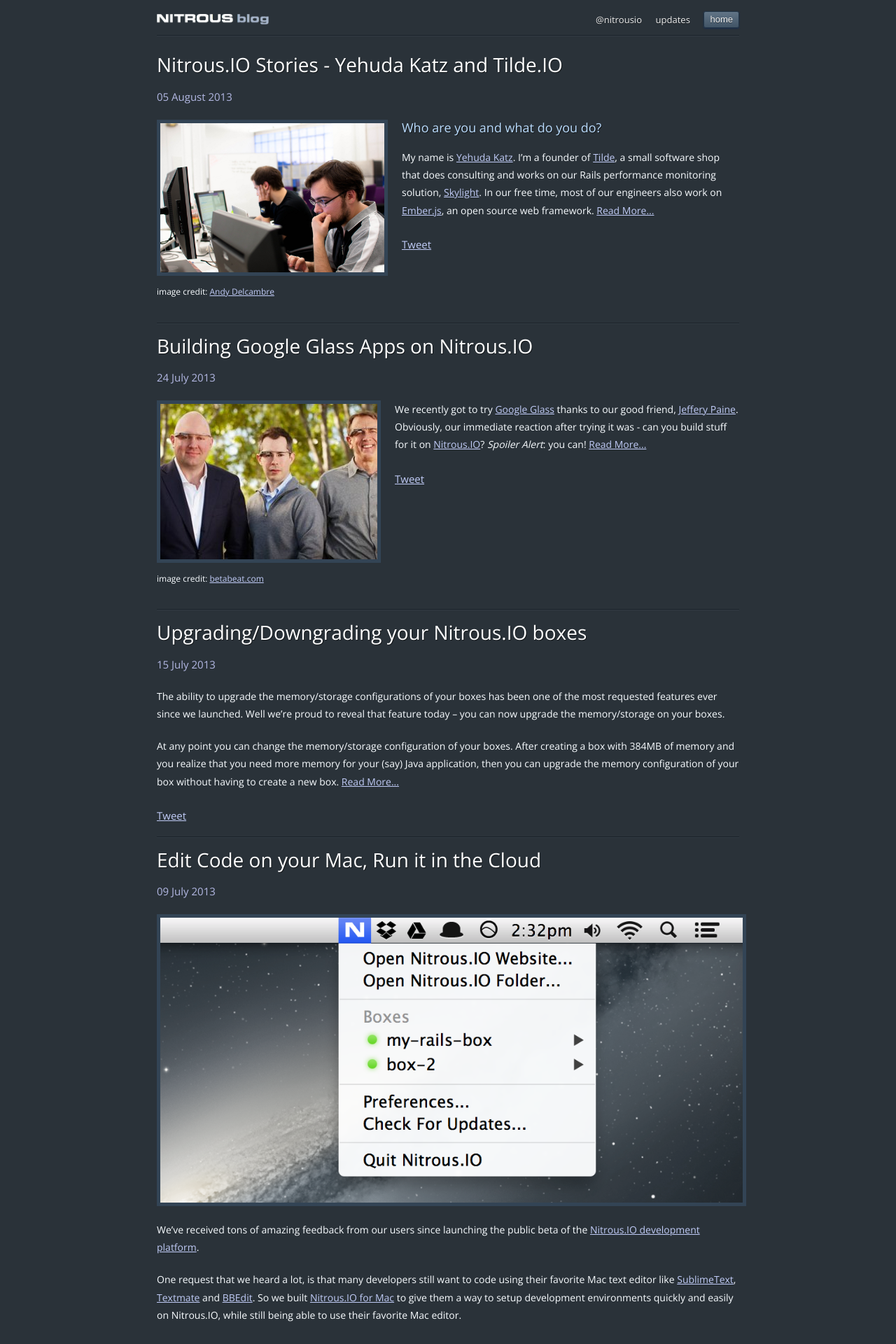
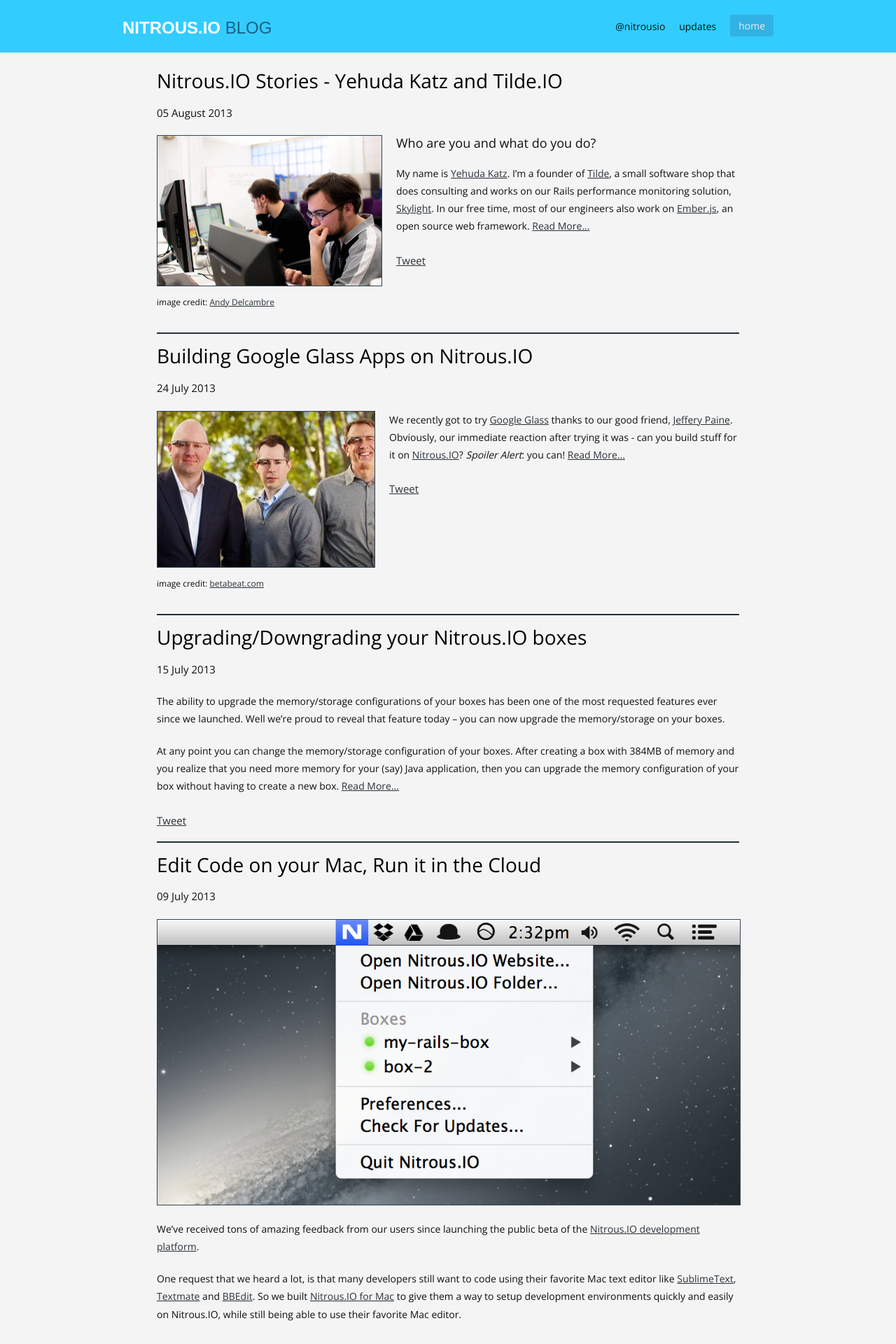
Before and after one commit to koheishingai/blog, a Jekyll site: the page built from index.html, in a window 1280 px wide. Shown: the top 1920 px of the page at 70% size. Built offline with Jekyll 4.4.1, drawn with Linux system fonts in a browser that asks for light colours; nearby versions of some CDN libraries; Markdown is read by kramdown in place of the engine named in the settings; comment, search, counter and statistics services are not loaded; grey boxes are pictures that could not be loaded.

Commit message:
readable layout, nitrous font, header and body bg colors

```diff
--- a/_includes/footer.html
+++ b/_includes/footer.html
@@ -3,4 +3,5 @@
     Powered by <a href="http://jekyllrb.com">Jekyll</a>. Coded on <a href="https://www.nitrous.io" class="action-link">nitrous.io</a>.
     <span id="feeds"><a href="http://feeds.feedburner.com/actionioblog"><img src="/images/rss-16.png" alt="Feedburner"/></a></span>
   </p>
+  <script async="async" src="https://ajax.googleapis.com/ajax/libs/webfont/1/webfont.js" type="text/javascript"></script>
 </footer>
--- a/_layouts/default.html
+++ b/_layouts/default.html
@@ -1,20 +1,19 @@
 {% include head.html %}
 <body>
   <div id="cont">
-    <section role="main">
-      <header id="page-header" role="banner">
-        <h1>
-          <a href="/">
-            <img src="/images/blogwhite.png" width="160" style="border: none;padding: 0;" />
-          </a>
+    <header id="page-header" role="banner">
+      <div class="wrapper">
+        <h1 class="title">
+          <a href='/'>Nitrous.IO<span> Blog</span></a>
         </h1>
         <ul class="header-nav">
           <li><a href="https://twitter.com/intent/user?screen_name=nitrousio">@nitrousio</a></li>
           <li><a href="http://updates.nitrous.io">updates</a></li>
           <li><a href="https://www.nitrous.io" class="btn">home</a></li>
         </ul>
-      </header>
-      <hr />
+      </div>
+    </header>
+      <section role="main">
       <div id="content">
         {{ content }}
       </div>
--- a/css/action.css
+++ b/css/action.css
@@ -21,7 +21,7 @@
 .clearfix:after {clear: both;}
 .visuallyhidden.focusable:active,.visuallyhidden.focusable:focus {position: static;clip: auto;height: auto;width: auto;margin: 0;overflow: visible;}
 /* Page =================================================== */
-html {background: #2a3239 0 repeat;font-size: 62.5%;-webkit-overflow-scrolling: touch;-webkit-tap-highlight-color: #f3f5f6;-webkit-text-size-adjust: 100%;-ms-text-size-adjust: 100%;}
+html {background: #f4f4f4;font-size: 62.5%;-webkit-overflow-scrolling: touch;-webkit-tap-highlight-color: #f3f5f6;-webkit-text-size-adjust: 100%;-ms-text-size-adjust: 100%;}
 body {
   margin: 0;
   padding: 0;
@@ -33,7 +33,7 @@
   font-size: 16px;
   font-size: 1.5rem;
   line-height: 2em;
-  color: #f8fcff;
+  color: #0d1012;
 }
 
 .heroshot {
@@ -59,11 +59,11 @@
   border: 2px solid #8b1c15;
   border-left: none;
   border-right: none;
-  text-shadow: 0 0 5px rgba(0,0,0,0.6);
+  text-shadow: 0 0 5px rgba(0,0,0);
 
-  -webkit-box-shadow: 0 2px 6px rgba(0,0,0,0.3);
-     -moz-box-shadow: 0 2px 6px rgba(0,0,0,0.3);
-          box-shadow: 0 2px 6px rgba(0,0,0,0.3);
+  -webkit-box-shadow: 0 2px 6px rgba(0,0,0);
+     -moz-box-shadow: 0 2px 6px rgba(0,0,0);
+          box-shadow: 0 2px 6px rgba(0,0,0);
 
   -webkit-user-select: none;
      -moz-user-select: none;
@@ -73,7 +73,7 @@
 
   cursor: pointer;
 
-  background-color: rgba(139,28,21,0.8);
+  background-color: #792520;
 
   -webkit-transition: background-color .5s;
      -moz-transition: background-color .5s;
@@ -83,10 +83,12 @@
 
 #install-chrome-app:hover {
   background-color: #8b1c15;
+  color:#eee;
 }
 
 #install-chrome-app p {
-  border: 1px dashed #b66967;
+  color: #eee;
+  border: 1px dashed #eee;
   border-left: none;
   border-right: none;
   margin: 0;
@@ -107,8 +109,7 @@
   margin: 0;
   font-family: "Open Sans","Helvetica Neue",Helvetica,Arial,sans-serif;
   font-weight: 100;
-  color: #BBDDFF;
-  text-shadow: 1px 1px 0 rgba(0,0,0,0.5);text-rendering: optimizelegibility;
+  color: #0d1012;
 }
 
 h1 {
@@ -158,7 +159,7 @@
 .post-title a,
 .post-title a:visited {
   text-decoration: none;
-  color: #fff;
+  color: #000;
 }
 
 .alert, .note {
@@ -177,6 +178,14 @@
   float: right;
 }
 
+.wrapper{
+  margin: 0 auto;
+  max-width: 62em;
+  width: 87.64709%;
+  padding-top: 30px;
+  padding-bottom: 25px;
+  position: relative;
+}
 
 p,ol,ul,dl,address {margin-bottom: 1.5em;font-size: 14px;font-size: 1.4rem;line-height: 1.8em;}
 small {font-size: 14px;font-size: 1.4rem;}
@@ -212,8 +221,8 @@
 }
 
 /* Color =================================================== */
-a {text-decoration: underline;color: #c0cbf6;}
-a:visited {color: #c0cbf6;}
+a {text-decoration: underline;color: #2a3239;}
+a:visited {color: #366FA1;}
 a:hover {text-decoration: underline;color: #b0bbe6;}
 a:focus {outline: thin dotted;color: #b0bbe6;}
 a:hover, a:active {outline: 0;}
@@ -222,7 +231,7 @@
 
 /* Elements =================================================== */
 hr {display: block;margin: 1em 0;padding: 0;border: 0;border-top: 1px solid #1b232a;border-bottom: 1px solid #323b43;}
-img {max-width: 100%;border-width: 0;vertical-align: middle;-ms-interpolation-mode: bicubic;border: 5px solid #345;}
+img {max-width: 100%;border-width: 0;vertical-align: middle;-ms-interpolation-mode: bicubic;border: 1px solid #345;}
 svg:not(:root) {overflow: hidden;}
 figure {margin-bottom: 1.5em;}
 figure img {margin-bottom: 0.375em;}
@@ -280,39 +289,13 @@
 
 /* Buttons =================================================== */
 .btn {
-  display: inline-block;
-  *display: inline;
-  /* IE7 inline-block hack */
-  *zoom: 1;
-  padding: 3px 8px 3px;
-  margin-bottom: 0;
-  font-family: "Helvetica Neue", Helvetica, Arial, sans-serif;
-  font-size: 12px;
-  line-height: 1.25em;
+  background: rgba(51, 153, 204, 0.52);
+  border-radius: 3px;
   color: #eef3ff;
-  text-align: center;
-  vertical-align: middle;
-  background-color: #617486;
-  background-image: -webkit-gradient(linear, 0 0, 0 100%, from(#617486), to(#415466));
-  background-image: -webkit-linear-gradient(top, #617486, #415466);
-  background-image: -moz-linear-gradient(top, #617486, #415466);
-  background-image: -ms-linear-gradient(top, #617486, #415466);
-  background-image: -o-linear-gradient(top, #617486, #415466);
-  background-image: linear-gradient(top, #617486, #415466);
-  background-repeat: repeat-x;
-  border: 1px solid #213446;
-  -webkit-box-shadow: 0 1px 2px rgba(10,40,100,0.5);
-  box-shadow: 0 1px 2px rgba(10,40,100,0.5);
-  -moz-box-shadow: 0 1px 2px rgba(10,40,100,0.5);
-  -webkit-border-radius: 3px;
-  -moz-border-radius: 3px;
-  border-radius: 3px;
-  cursor: pointer;
-  *margin-left: .2em;
-  text-decoration: none;
+  padding: 6px 12px;
 }
-.btn:visited, .btn:hover, a.btn:hover {color: #eef3ff;text-decoration: none;border-color: #112436;}
-.btn:active {-webkit-box-shadow:inset 0 0 7px 1px rgba(0,0,0,0.5);-moz-box-shadow:inset 0 0 7px 1px rgba(0,0,0,0.5);box-shadow:inset 0 0 7px 1px rgba(0,0,0,0.5);}
+.btn:visited, .btn:hover {color: white;text-decoration: none;border-color: #112436;}
+.btn:active {-webkit-box-shadow:inset 0 0 7px 1px rgba(0,0,0);-moz-box-shadow:inset 0 0 7px 1px rgba(0,0,0);box-shadow:inset 0 0 7px 1px rgba(0,0,0);}
 input[type="submit"].btn:hover {border-color: #572000;}
 .btn:first-child {*margin-left: 0;}
 .btn-disabled {-webkit-opacity: 0.5;-moz-opacity: 0.5;opacity: 0.5;cursor: default;}
@@ -321,31 +304,25 @@
   padding: 6px 12px;
   font-size: 14px;
   border-color: #2c882c;
-  background-image: -webkit-gradient(linear, 0 0, 0 100%, from(#5cb85c), to(#4ca84c));
-  background-image: -webkit-linear-gradient(top, #5cb85c, #4ca84c);
-  background-image: -moz-linear-gradient(top, #5cb85c, #4ca84c);
-  background-image: -ms-linear-gradient(top, #5cb85c, #4ca84c);
-  background-image: -o-linear-gradient(top, #5cb85c, #4ca84c);
-  background-image: linear-gradient(top, #5cb85c, #4ca84c);
-  background-color: #5cb85c;
+  background-color: rgba(51, 153, 204, 0.52);
 }
 
 /* Banner =================================================== */
-#page-header[role="banner"].active {-webkit-box-shadow:0 1px 12px rgba(0,0,0,0.5);-moz-box-shadow:0 1px 12px rgba(0,0,0,0.3);box-shadow:0 1px 12px rgba(0,0,0,0.3);-webkit-transition: all 0.8s ease;-moz-transition: all 0.8s ease;}
-
+#page-header[role="banner"].active {-webkit-box-shadow:0 1px 12px rgba(202,202,202);-moz-box-shadow:0 1px 12px rgba(202,202,202,0.2);box-shadow:0 1px 12px rgba(0,0,0);-webkit-transition: all 0.8s ease;-moz-transition: all 0.8s ease;}
+#page-header .title{font-family: "EurostileLTPro-BoldEx2", Arial, Sans-serif;text-transform: uppercase;-webkit-font-smoothing: antialiased;-moz-font-smoothing: antialiased;-ms-font-smoothing: antialiased;-o-font-smoothing: antialiased;font-smoothing: antialiased;}
 /* Navigation =================================================== */
-#page-header { position:relative; padding: 12px 0 0; }
-#page-header  h1 { margin-bottom:0;display: inline-block;line-height: 20px;font-size:18px;font-weight: 600;text-shadow: 0 1px 0 rgba(0, 0, 0, 0.5);}
-#page-header  h1 span { font-weight: 100; color: #B0CBE6; }
+#page-header { background: #33CCFF; }
+#page-header  h1 { margin-bottom:0;display: inline-block;line-height: 20px;font-size:24px;font-weight: 600;}
+#page-header  h1 span { font-weight: 100; color: #1B6083; }
 #page-header  h1 a { color: #fff;position: relative; text-decoration: none; }
 #page-header  a:hover { text-decoration: none;  }
-#page-header .header-nav { position: absolute;height: 22px;bottom: -3px;right: 0px;margin: 0;line-height: 1;}
+#page-header .header-nav { float: right;font-size: 1em;line-height: 1;list-style: none;margin:0;padding: 0;}
 #page-header .header-nav > li { display: inline-block;list-style-type: none;margin: 0 8px;}
 #page-header .header-nav > li:last-child {margin-right: 0;}
-#page-header .header-nav > li > a { font-size: 13px;color: #eee;text-shadow: 0 1px 0 rgba(0, 0, 0, 0.5); text-decoration: none; }
+#page-header .header-nav > li > a { font-size: 14px;color: #0d1012; text-decoration: none; }
 #page-header .header-nav > li > a:hover {text-decoration: underline;}
-#page-header .header-nav > li > a.btn {position: relative;bottom: 1px;}
-#page-header .header-nav > li > a.btn:hover {text-decoration: none;}
+#page-header .header-nav > li > a.btn {position: relative;bottom: 1px;color:#eee;}
+#page-header .header-nav > li > a.btn:hover {text-decoration: none; background: rgba(231, 235, 243, 0.28);-webkit-transition: .3s;-moz-transition: .3s;-o-transition: .3s;transition: .3s;}
 #page-header .header-nav > li > a:last-child { margin-right: 0;}
 
 #post-nav {display:block;padding:8px 0;}
@@ -358,7 +335,7 @@
 .post article header {margin-bottom: 1.25em;}
 .content {margin: 0 auto;width: 90%;}
 #content {margin-top: 24px;}
-p.post-date {color: #b3b8e3;font-size:1.5rem;font-weight:normal;margin-bottom:1.5rem;}
+p.post-date {color: #0d1012;font-size:1.5rem;font-weight:normal;margin-bottom:1.5rem;}
 
 ul#posts {list-style: none;}
 ul#posts li {margin: 8px 0;position:relative;color: #ddd;}
```
